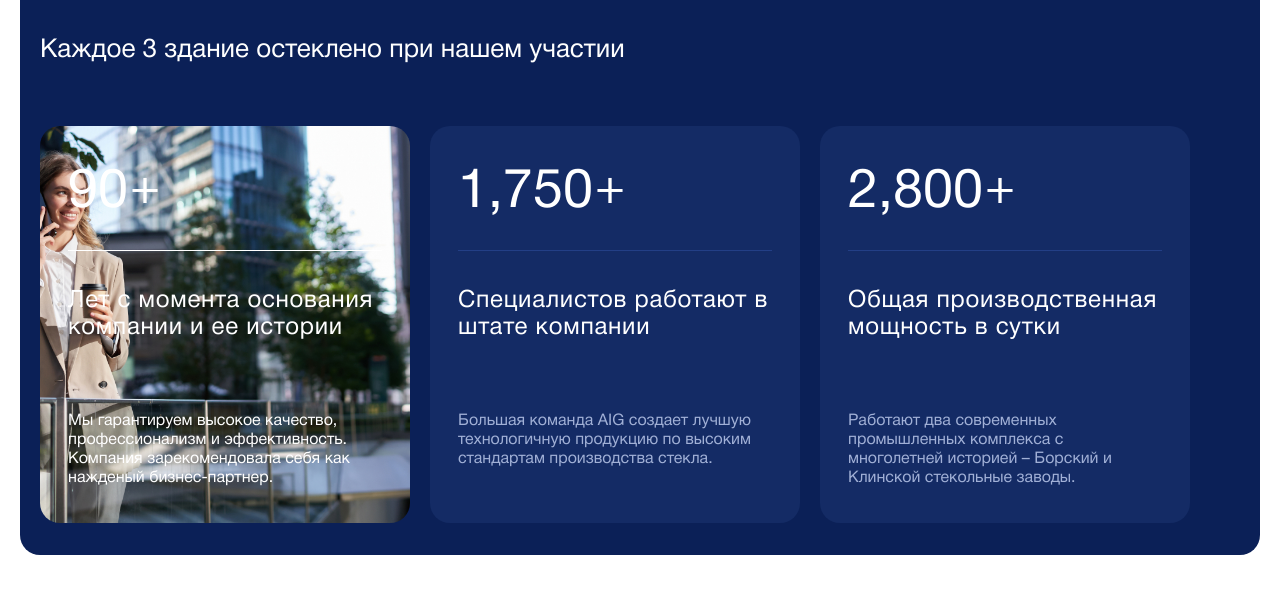
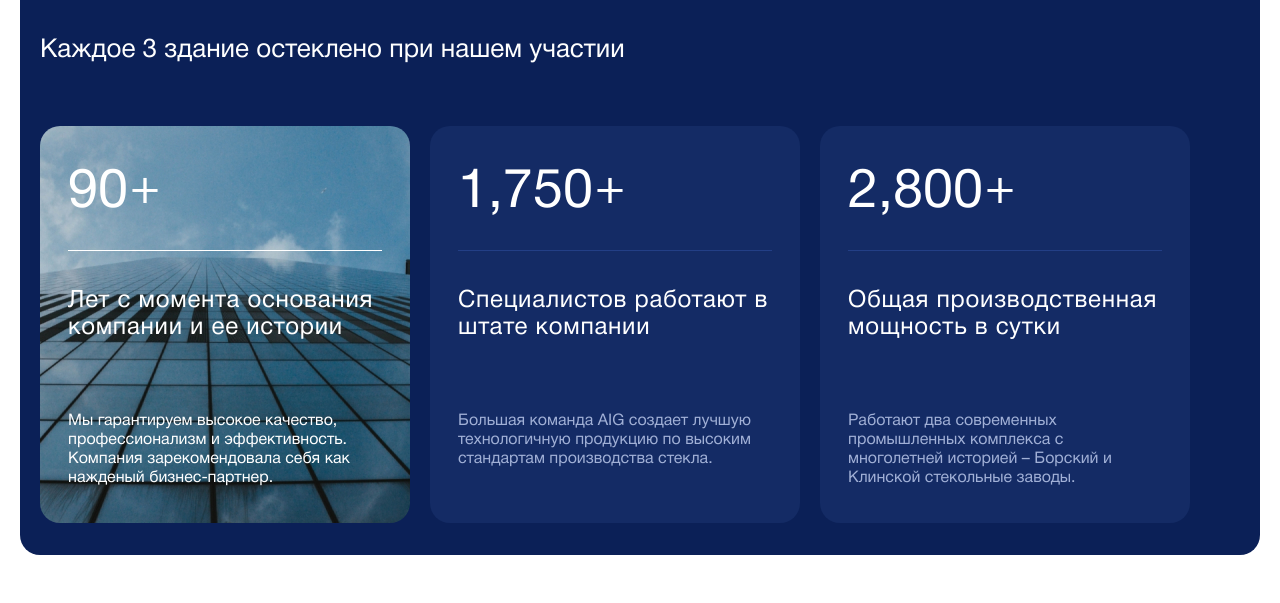
Before and after one commit to Gabbasov98/AIG, a plain HTML site: page company.html in a window 1280 px wide. Shown: the part 7607-8210 px from the top of the page. Drawn offline with Linux system fonts and the light colour scheme.

Commit message:
fixed bugs

```diff
--- a/company.html
+++ b/company.html
@@ -477,7 +477,8 @@
                     </h4>
                 </div>
                 <div class="about-company__flex">
-                    <div class="about-company__box about-company__photo" style="background-image: url(assets/img/corporate.jpg)">
+                    <div class="about-company__box about-company__photo" style="background-image: url()">
+                        <img src="assets/img/low-shot.jpg" alt="" class="about-company__box-img">
                         <div class="about-company__line">
                             <strong class="counter" data-number="90"></strong>
                             <span>+</span>
```
